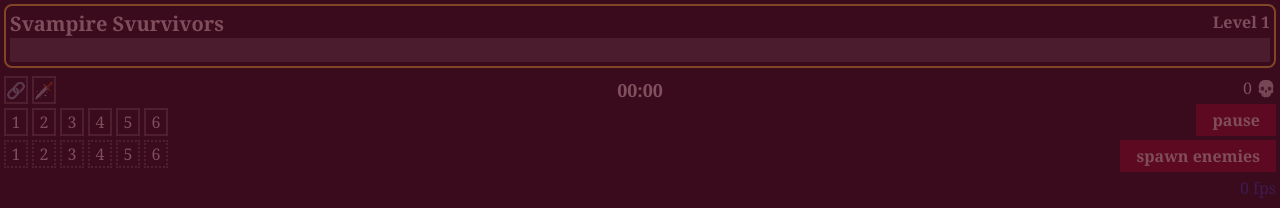
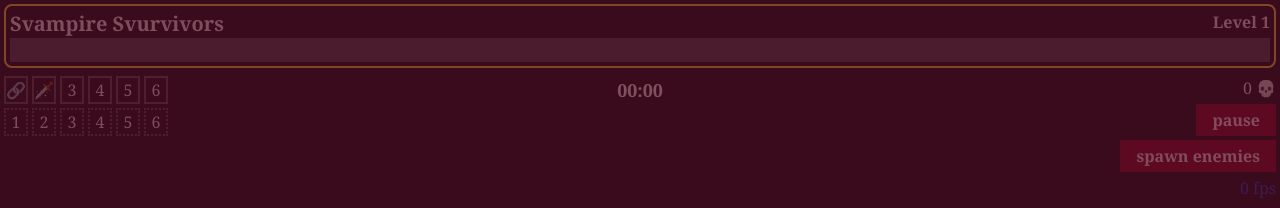
Before and after one commit to saitheninja/svampire-svurvivors, a SvelteKit app: page / in a window 1280 px wide. Shown: the top 208 px of the page. Built offline with nearby package versions, Linux system fonts and the light colour scheme.

Commit message:
Track weapons better

```diff
--- a/src/routes/+page.svelte
+++ b/src/routes/+page.svelte
@@ -38,7 +38,6 @@
   let elPickupsItems: HTMLDivElement | undefined = $state();
   let elPickupsXp: HTMLDivElement | undefined = $state();
   let elPlayer: HTMLDivElement | undefined = $state();
-  let elWeapons: HTMLDivElement | undefined = $state();
 
   let isStarted = $state(false);
   let isFinished = $state(false);
@@ -291,10 +290,10 @@
       checkXpPickups();
       checkLevelUp();
 
-      // let activeEnemiesNew: Alive[] = [];
-      // activeEnemies.forEach((enemy) => {
-      //   activeEnemiesNew.push(checkWeapons(enemy, activeRound, timeSincePrevFrame));
-      // });
+      let activeEnemiesNew: Alive[] = [];
+      activeEnemies.forEach((enemy) => {
+        activeEnemiesNew.push(checkWeapons(enemy, activeRound, timeSincePrevFrame));
+      });
     }
 
     // new frame
@@ -331,10 +330,6 @@
       console.error(`No element with id "player".`);
       return;
     }
-    if (!elWeapons) {
-      console.error(`No div with id "weapons".`);
-      return;
-    }
 
     // reset game state
     activeRound = structuredClone(gameRound1);
@@ -344,7 +339,6 @@
     elEnemies.replaceChildren(); // empty a node of all its children
     elPickupsItems.replaceChildren();
     elPickupsXp.replaceChildren();
-    elWeapons.replaceChildren();
     isFinished = false;
     isPaused = false;
     isStarted = true; // hide info el, use joystick
@@ -406,20 +400,26 @@
     <div class="grid grid-cols-3 grid-rows-1">
       <div class="flex flex-col gap-1 justify-self-start text-center">
         <div class="flex flex-row gap-1">
-          {#each player.weapons as { sprite }}
-            <span class="w-6 overflow-clip border-2 border-white/30">{sprite.emoji}</span>
+          {#each { length: player.capacityWeapons }, i}
+            <span class="w-6 overflow-clip border-2 border-white/30">
+              {#if player.equippedWeapons[i]}
+                {player.equippedWeapons[i].sprite.emoji}
+              {:else}
+                {i + 1}
+              {/if}
+            </span>
           {/each}
         </div>
 
         <div class="flex flex-row gap-1">
-          {#each Array(player.capacityWeapons) as slot, i}
-            <span class="w-6 border-2 border-white/30">{slot}{i + 1}</span>
-          {/each}
-        </div>
-
-        <div class="flex flex-row gap-1">
-          {#each Array(player.capacityAccessories) as slot, i}
-            <span class="w-6 border-2 border-dotted border-white/30">{slot}{i + 1}</span>
+          {#each { length: player.capacityAccessories }, i}
+            <span class="w-6 overflow-clip border-2 border-dotted border-white/30">
+              {#if player.equippedAccessories[i]}
+                {player.equippedAccessories[i].sprite.emoji}
+              {:else}
+                {i + 1}
+              {/if}
+            </span>
           {/each}
         </div>
       </div>
@@ -436,7 +436,7 @@
 
       <div class="flex flex-col gap-1 justify-self-end text-end">
         <!-- <span>{0} 🪙</span> -->
-        <span>{activeRound.logs.enemiesKilled?.length ?? 0} 💀</span>
+        <span>{activeRound.logs.enemiesKilled.length} 💀</span>
 
         <form
           onsubmit={(event) => {
@@ -550,8 +550,6 @@
         <div class="bg-rose-500" style="width: {healthPercent}%"></div>
       </div>
     </div>
-
-    <div bind:this={elWeapons} id="weapons" class="z-10"></div>
   </div>
 </div>
 
--- a/src/routes/data.ts
+++ b/src/routes/data.ts
@@ -1,4 +1,4 @@
-import type { GameRound, WorldMap, GameObject, Alive, Weapon } from "./engine";
+import type { GameRound, WorldMap, Sprite, GameObject, Alive, Weapon } from "./engine";
 
 // maps
 export const mapForest: WorldMap = {
@@ -16,35 +16,41 @@ export const mapForest: WorldMap = {
 };
 
 // player weapons
+const spriteWhip1: Sprite = {
+  name: "whip",
+  colorBg: "rgb(30 58 138)", // bg-blue-900
+  colorHit: "rgb(147 197 253)", // bg-blue-300
+  emoji: "🔗🔗🔗🔗",
+  fontSize: 24,
+  width: 24 * 5,
+  height: 24,
+};
 const weaponWhip: Weapon = {
   name: "whip",
   damage: 2,
   durationActive: { min: 0, max: 1000, current: 0 },
   durationCooldown: { min: 0, max: 2000, current: 0 },
-  sprite: {
-    name: "whip",
-    colorBg: "rgb(30 58 138)", // bg-blue-900
-    colorHit: "rgb(147 197 253)", // bg-blue-300
-    emoji: "🔗🔗🔗🔗",
-    fontSize: 24,
-    width: 24 * 5,
-    height: 24,
-  },
+  level: 1,
+  maxSpawns: 1,
+  sprite: spriteWhip1,
+};
+const spriteSword1: Sprite = {
+  name: "sword",
+  colorBg: "rgb(30 58 138)", // bg-blue-900
+  colorHit: "rgb(147 197 253)", // bg-blue-300
+  emoji: "🗡️",
+  fontSize: 48,
+  width: 48,
+  height: 48,
 };
 const weaponSword: Weapon = {
   name: "sword",
   damage: 4,
   durationActive: { min: 0, max: 2000, current: 0 },
   durationCooldown: { min: 0, max: 5000, current: 0 },
-  sprite: {
-    name: "sword",
-    colorBg: "rgb(30 58 138)", // bg-blue-900
-    colorHit: "rgb(147 197 253)", // bg-blue-300
-    emoji: "🗡️",
-    fontSize: 48,
-    width: 48,
-    height: 48,
-  },
+  level: 1,
+  maxSpawns: 1,
+  sprite: spriteSword1,
 };
 // weaponBoomerang: "🪃"
 // weaponAxe: "🪓"
@@ -54,8 +60,10 @@ export const weaponsPlayerAll = [weaponWhip, weaponSword];
 const weaponSkeletonBody: Weapon = {
   name: "skeleton-body",
   damage: 1,
-  durationActive: { min: 0, max: 2000, current: 0 },
-  durationCooldown: { min: 0, max: 0, current: 0 },
+  durationActive: { min: 0, max: 5000, current: 0 },
+  durationCooldown: { min: 0, max: 1, current: 0 },
+  level: 1,
+  maxSpawns: 1,
   sprite: {
     name: "skeleton-body",
     colorBg: "rgb(30 58 138)", // bg-blue-900
@@ -69,8 +77,10 @@ const weaponSkeletonBody: Weapon = {
 const weaponZombieBody: Weapon = {
   name: "zombie-body",
   damage: 1,
-  durationActive: { min: 0, max: 2000, current: 0 },
-  durationCooldown: { min: 0, max: 0, current: 0 },
+  durationActive: { min: 0, max: 5000, current: 0 },
+  durationCooldown: { min: 0, max: 1, current: 0 },
+  level: 1,
+  maxSpawns: 1,
   sprite: {
     name: "zombie-body",
     colorBg: "rgb(30 58 138)", // bg-blue-900
@@ -84,10 +94,12 @@ const weaponZombieBody: Weapon = {
 const weaponGoblinBody: Weapon = {
   name: "skeleton-body",
   damage: 1,
-  durationActive: { min: 0, max: 2000, current: 0 },
-  durationCooldown: { min: 0, max: 0, current: 0 },
+  durationActive: { min: 0, max: 5000, current: 0 },
+  durationCooldown: { min: 0, max: 1, current: 0 },
+  level: 1,
+  maxSpawns: 1,
   sprite: {
-    name: "whip",
+    name: "goblin-body",
     colorBg: "rgb(30 58 138)", // bg-blue-900
     colorHit: "rgb(147 197 253)", // bg-blue-300
     emoji: "",
@@ -101,11 +113,12 @@ export const player: Alive = {
   name: "player",
   capacityAccessories: 6,
   capacityWeapons: 6,
-  durationHitCooldown: { min: 0, max: 1000, current: 0 },
+  equippedAccessories: [],
+  equippedWeapons: [...weaponsPlayerAll],
+  activeWeapons: [],
+  durationHitCooldown: { min: 0, max: 200, current: 0 },
   health: { min: 0, max: 100, current: 100 },
   speed: 1,
-  weapons: [...weaponsPlayerAll],
-  activeWeapons: [],
   sprite: {
     name: "player",
     colorBg: "rgb(30 58 138)", // bg-blue-900
@@ -122,11 +135,12 @@ const enemySkeleton: Alive = {
   name: "skeleton",
   capacityAccessories: 6,
   capacityWeapons: 6,
+  equippedAccessories: [],
+  equippedWeapons: [weaponSkeletonBody],
+  activeWeapons: [],
   durationHitCooldown: { min: 0, max: 0, current: 0 },
   health: { min: 0, max: 1, current: 1 },
   speed: 0.1,
-  weapons: [weaponSkeletonBody],
-  activeWeapons: [],
   sprite: {
     name: "skeleton",
     colorBg: "rgb(132 204 22)", // bg-lime-500
@@ -141,11 +155,12 @@ const enemyZombie: Alive = {
   name: "zombie",
   capacityAccessories: 6,
   capacityWeapons: 6,
+  equippedAccessories: [],
+  equippedWeapons: [weaponZombieBody],
+  activeWeapons: [],
   durationHitCooldown: { min: 0, max: 0, current: 0 },
   health: { min: 0, max: 1, current: 1 },
   speed: 0.1,
-  weapons: [weaponZombieBody],
-  activeWeapons: [],
   sprite: {
     name: "zombie",
     colorBg: "rgb(132 204 22)", // bg-lime-500
@@ -160,11 +175,12 @@ const enemyGoblin: Alive = {
   name: "goblin",
   capacityAccessories: 6,
   capacityWeapons: 6,
+  equippedAccessories: [],
+  equippedWeapons: [weaponGoblinBody],
+  activeWeapons: [],
   durationHitCooldown: { min: 0, max: 0, current: 0 },
   health: { min: 0, max: 100, current: 100 },
   speed: 0.05,
-  weapons: [weaponGoblinBody],
-  activeWeapons: [],
   sprite: {
     name: "goblin",
     colorBg: "rgb(239 68 68)", // bg-red-500
--- a/src/routes/engine.ts
+++ b/src/routes/engine.ts
@@ -20,6 +20,7 @@ export interface Sprite {
   width: number; // px
 }
 
+// used for game timer, weapon cooldown time, etc.
 export interface NumberRange {
   min: number;
   max: number;
@@ -64,18 +65,19 @@ export interface Weapon extends GameObject {
   damage: number;
   durationActive: NumberRange; // milliseconds
   durationCooldown: NumberRange; // milliseconds
-  // levelCurrent: number;
-  // levelMax: number;
+  level: number;
+  maxSpawns: number;
 }
 
 export interface Alive extends GameObject {
-  capacityAccessories: number; // default 6
-  capacityWeapons: number; // default 6
   durationHitCooldown: NumberRange; // invincibility after hit, milliseconds
   health: NumberRange; // need max for level up, accesory effects, etc.
   speed: number;
-  weapons: Weapon[];
-  activeWeapons: Weapon[];
+  capacityAccessories: number; // default 6
+  capacityWeapons: number; // default 6
+  equippedAccessories: GameObject[];
+  equippedWeapons: Weapon[];
+  activeWeapons: Weapon[]; // active el
 }
 
 /*
@@ -181,7 +183,7 @@ export function checkCollisionsOnEnemies(
       round.logs.enemiesKilled.push(newLog);
 
       // remove enemy weapons sprites
-      enemy.weapons.forEach((weapon) => weapon.el?.remove());
+      enemy.activeWeapons.forEach((weapon) => weapon.el?.remove());
       // remove enemy sprite
       enemy.el?.remove();
 
@@ -225,7 +227,7 @@ export function checkCollisionsOnPlayer(
     if (!enemy.el) return;
     if (!player.el) return;
 
-    enemy.weapons.forEach((weapon) => {
+    enemy.activeWeapons.forEach((weapon) => {
       if (!weapon.el) return;
       if (!player.el) return;
 
@@ -253,7 +255,7 @@ export function checkCollisionsOnPlayer(
 }
 
 /*
- * Add new weapons. Remove expired weapons.
+ * Remove expired weapons. Add new weapons.
  */
 export function checkWeapons(alive: Alive, round: GameRound, timeSincePrevFrame: number): Alive {
   // remove elements of expired weapons
@@ -270,7 +272,7 @@ export function checkWeapons(alive: Alive, round: GameRound, timeSincePrevFrame:
   );
 
   // add new weapons
-  alive.weapons.forEach((weapon) => {
+  alive.equippedWeapons.forEach((weapon) => {
     weapon.durationCooldown.current += timeSincePrevFrame;
 
     // if still on cooldown
@@ -289,21 +291,13 @@ export function checkWeapons(alive: Alive, round: GameRound, timeSincePrevFrame:
 
     // set el location
     if (!alive?.el) return;
-    const left = parseFloat(alive.el.style.left);
-    const width = parseFloat(alive.el.style.width);
-    const top = parseFloat(alive.el.style.top);
-    const height = parseFloat(alive.el.style.height);
+    // const width = parseFloat(alive.el.style.width);
+    // const height = parseFloat(alive.el.style.height);
+    // newWeapon.el.style.left = `${width}px`;
+    // newWeapon.el.style.top = `${height/2}px`;
 
-    newWeapon.el.style.left = `${left + width}px`;
-    newWeapon.el.style.top = `${top + height}px`;
-
-    // add el to world
-    const elWeapons = document.getElementById("weapons");
-    if (!elWeapons) {
-      console.error(`No div with id "weapons".`);
-      return;
-    }
-    elWeapons.appendChild(newWeapon.el);
+    // add el as child of alive.el
+    alive.el.appendChild(newWeapon.el);
   });
 
   return alive;
@@ -338,7 +332,7 @@ export function generateDivEl(sprite: Sprite, round: GameRound): HTMLDivElement
   elDiv.style.height = `${sprite.height}px`;
 
   // clip emoji overflow
-  elDiv.style.overflow = "clip";
+  // elDiv.style.overflow = "clip";
 
   // set bg color alpha to 50%
   elDiv.style.backgroundColor = sprite.colorBg.replace(")", " / 0.5)");
```
